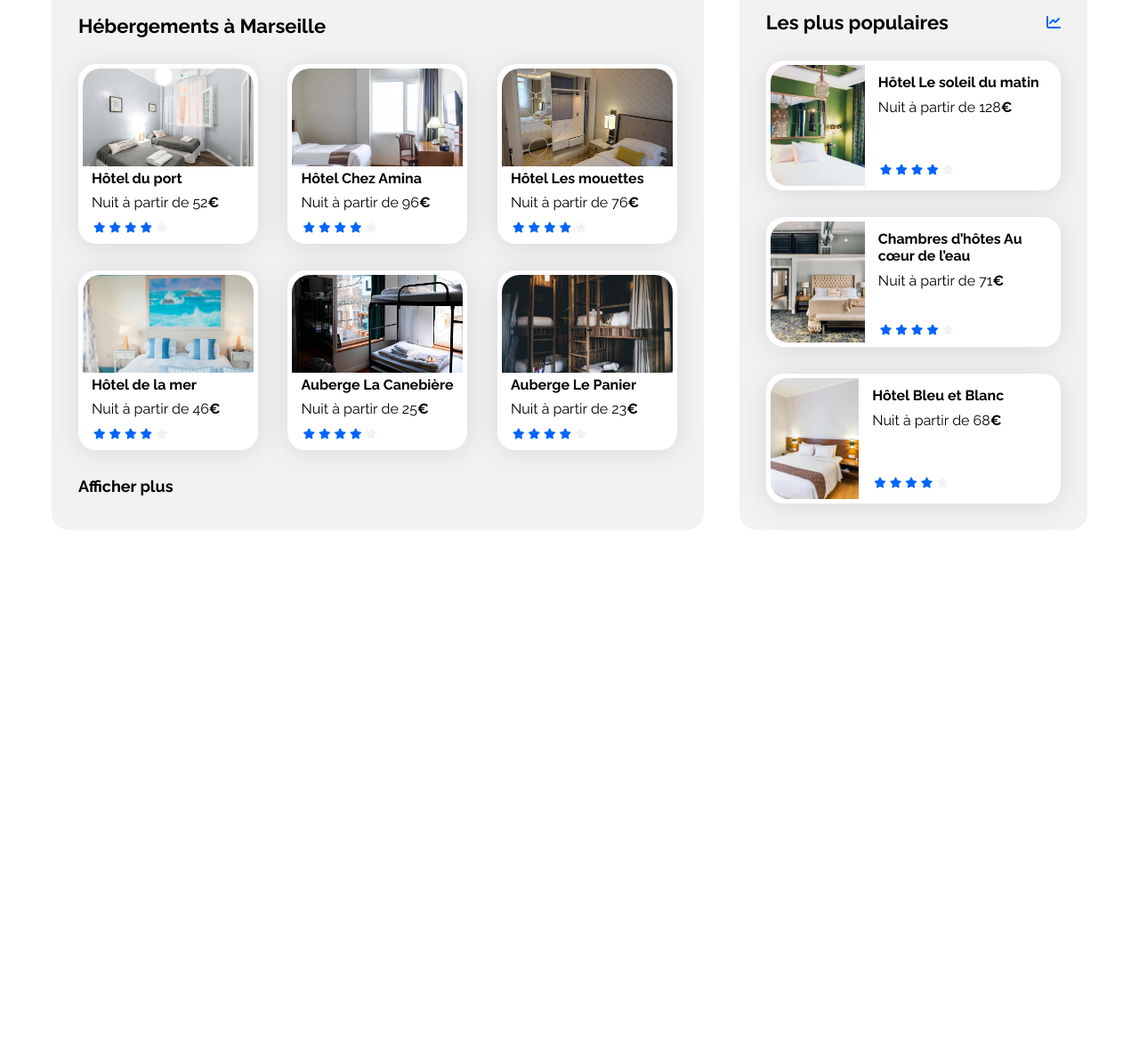
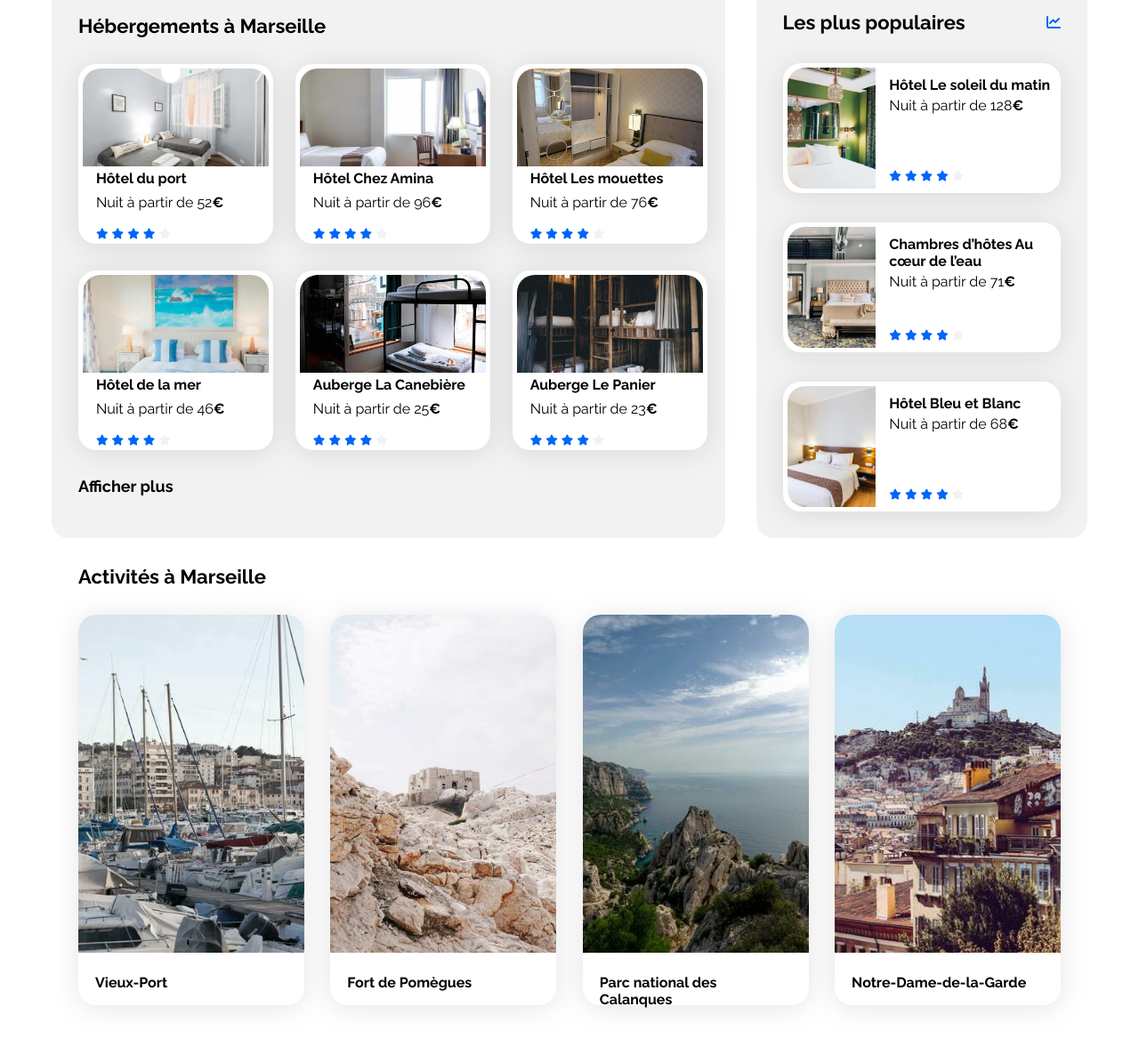
Before and after one commit to Tamsin-Rouaud/BOOKI, a plain HTML site: page index.html in a window 1280 px wide. Shown: the part 443-1611 px from the top of the page at 89% size. Before the commit the page ends 1047 px from the top, so only its background shows below. Drawn offline with Linux system fonts and the light colour scheme.

Commit message:
Intégration activités

```diff
--- a/CSS/style.css
+++ b/CSS/style.css
@@ -1,22 +1,22 @@
 /****** General ***********/
+
+/** BASE DE CODE **/
 * {
-    font-family: 'Raleway', sans-serif;
-    font-size: 16px;
+    font-family: 'Raleway', sans-serif;  /*ORIGINAL*/
+    font-size: 16px;/*ORIGINAL*/
+}
+/** BASE DE CODE **/
+:root {
+    --main-color: #0065FC;/*ORIGINAL*/
+    --main-bg-color: #F2F2F2;/*ORIGINAL*/
+    --filter-bg-color: #DEEBFF;/*ORIGINAL*/
+}
+/** BASE DE CODE **/
+.fa-solid {
+    color: var(--main-color);/*ORIGINAL*/
+
 }
 
-:root {
-    --main-color: #0065FC;
-    --main-bg-color: #F2F2F2;
-    --filter-bg-color: #DEEBFF;
-}
-
-.fa-solid {
-    color: var(--main-color);
-    align-items: center;
-    display: flex;
-
-
-}
 
 /*******HEADER********/
 
@@ -55,16 +55,18 @@ header{
 
         /*********MAIN********/
 
+/** BASE DE CODE **/
 body {
-    display: flex;
-    justify-content: center;
+    display: flex;/*ORIGINAL*/
+    justify-content: center;/*ORIGINAL*/
 
 }
+/** BASE DE CODE **/
 .main-container {
-    width: 100%;
-    max-width: 1440px;
-    padding: 0 50px;
-    box-sizing: border-box;
+    width: 100%;/*ORIGINAL*/
+    max-width: 1440px;/*ORIGINAL*/
+    padding: 0 50px;/*ORIGINAL*/
+    box-sizing: border-box;/*ORIGINAL*/
     }
 
    h1{
@@ -78,17 +80,11 @@ body {
     font-weight: 700;
  }
 
-/*p {
 
-    display: flex;
-    align-items: center;
-
-}*/
-
-
+/** BASE DE CODE **/
 a {
-    color: inherit;
-    text-decoration: none;
+    color: inherit;/*ORIGINAL*/
+    text-decoration: none;/*ORIGINAL*/
 }
 
 .headline {
@@ -280,52 +276,63 @@ button{
 }
 
 
-
+/** BASE DE CODE **/
 .section-title {
-    margin: 0;
-    font-size: 22px;
+    margin: 0;/*ORIGINAL*/
+    font-size: 22px;/*ORIGINAL*/
 }
 
+/** BASE DE CODE **/
 .card {
-    background-color: white;
-    border-radius: 20px;
-    padding: 5px;
-    filter: drop-shadow(0px 3px 15px rgba(0, 0, 0, 0.1));
+    background-color: white;/*ORIGINAL*/
+    border-radius: 20px;/*ORIGINAL*/
+    padding: 5px;/*ORIGINAL*/
+    filter: drop-shadow(0px 3px 15px rgba(0, 0, 0, 0.1));/*ORIGINAL*/
 }
 
+/** BASE DE CODE **/
 .card img {
-    object-fit: cover;
+    object-fit: cover;/*ORIGINAL*/
 }
 
+/** BASE DE CODE **/
 .card-title {
-    font-size: 16px;
+    font-size: 16px;/*ORIGINAL*/
+
 }
 
+/** BASE DE CODE **/
 .euro {
-    font-weight: 700;
+    font-weight: 700;/*ORIGINAL*/
 }
 
+/** BASE DE CODE **/
 .neutral-star {
-    color: var(--main-bg-color)
+    color: var(--main-bg-color)/*ORIGINAL*/
 }
 
 /****** Hebergements And Populaires ***********/
+
+/** BASE DE CODE **/
 .hebergements-and-populaires {
-    display: flex;
-    justify-content: space-between;
+    display: flex;/*ORIGINAL*/
+    justify-content: space-between;/*ORIGINAL*/
 }
 
+/** BASE DE CODE **/
 .hebergements-and-populaires section {
-    background-color: var(--main-bg-color);
-    border-radius: 20px;
-    padding: 30px 30px 0px 30px;
+    background-color: var(--main-bg-color);/*ORIGINAL*/
+    border-radius: 20px;/*ORIGINAL*/
+    padding: 30px;/*ORIGINAL*/
+    box-sizing: border-box;/*ORIGINAL*/
 
 }
 
 /****** Hebergements ***********/
+/** BASE DE CODE **/
 .hebergements {
-    width: 65%;
-    margin-right: 40px;
+    width: 65%;/*ORIGINAL*/
+
 }
 
 .hebergements-title {
@@ -334,13 +341,25 @@ button{
 
 }
 
+.hebergements-cards {
+    display: flex;
+    flex-wrap: wrap;
+    justify-content: space-between;
+
+}
+
+.hebergements-cards a {
+width:30%;
+
+}
+
 .hebergements-cards .card {
     height: 192px;
     display: flex;
     flex-direction: column;
-    width: 95%;
+    width: 100%;
 
-
+    margin-bottom: 30px;
 }
 
 .hebergements-cards img {
@@ -353,149 +372,153 @@ button{
 
 }
 
-.hebergements-cards {
-
-    padding-bottom: 30px;
-    width: 30%;
-
-}
-
-.container-cards{
-    display: flex;
-    flex-wrap: wrap;
-    justify-content: space-between;
-    max-width: 811px;
-    width: 100%;
-
-
-}
-
-.hebergements-subtitle {
-    max-width: 100%;
-
-    display: flex;
-    min-width: 200px;
-}
-
-
-.hebergements-subtitle h3 {
-    margin: 0;
-    padding: 0;
-    font-size: 18px;
-    font-weight: 700;
-
-
-
-
-}
-
 .hebergements .card-content {
     display: flex;
     flex-direction: column;
-    padding-left: 10px;
-    margin-top: 4px;
+    margin-left: 15px;
+
     width:100%;
 
 }
 
+
 .hebergements-cards .card-title {
     margin: 0;
-    padding: 0;
+    padding: 4px 0px 8px 0px;
 }
 
 .hebergements-cards .card-subtitle {
     margin: 0;
-    padding-top: 8px;
     padding-bottom: 8px;
 
 }
 
 .hebergements-cards .card-rating {
 
-    display: flex;
-    margin-top: 8px;
+    padding-bottom: 15px;
+    padding-top: 8px;
 }
 
-.hebergements-subtitle {
-    min-width: 250px;
+.hebergements-subtitle h3{
+    margin: 0;
+    font-size: 18px;
 }
 
-.fa-star {
 
-    height: 12px;
-    padding: 2px;
-    display: block;
+/****** Populaires ***********/
+
+/** BASE DE CODE **/
+.populaires {
+    width: 32%;/*ORIGINAL*/
+
+}
+
+/** BASE DE CODE **/
+.populaires-title {
+    display: flex;/*ORIGINAL*/
+    justify-content: space-between;/*ORIGINAL*/
+    align-items: center;/*ORIGINAL*/
 
 }
 
 
+/** BASE DE CODE **/
+.populaires-cards .card {
+    display: flex;/*ORIGINAL*/
+    margin-top: 33px;/*ORIGINAL*/
+
+}
+
+/** BASE DE CODE **/
+.populaires-cards img {
+    width: 33%;/*ORIGINAL*/
+    height:136px;/*ORIGINAL*/
+    border-top-left-radius: 20px;/*ORIGINAL*/
+    border-bottom-left-radius: 20px;/*ORIGINAL*/
+}
 
 
+/** BASE DE CODE **/
+.populaires-cards .card-content {
+    width: 67%;/*ORIGINAL*/
+    padding-left:15px;/*ORIGINAL*/
+    display: flex;/*ORIGINAL*/
+    flex-direction: column;/*ORIGINAL*/
+    justify-content: space-between; /*ORIGINAL*/
+    box-sizing: border-box;/*ORIGINAL*/
+
+}
+
+/** BASE DE CODE **/
+.populaires-cards .card-title {
+    margin-top: 10px; /*ORIGINAL*/
+    margin-bottom: 4px;/*ORIGINAL*/
+}
+
+/** BASE DE CODE **/
+.populaires-cards .card-subtitle {
+    margin: 0;/*ORIGINAL*/
+
+}
+
+/** BASE DE CODE **/
+.populaires-cards .card-rating {
 
 
-/****** Populaires ***********/
-.populaires {
-    width: 32%;
+    margin-bottom: 5px;/*ORIGINAL*/
 }
 
-.populaires-title {
+
+/**********ACTIVITES************/
+
+.activites {
+
+padding: 30px;
+
+}
+
+.activites-title {
+
+    padding-bottom: 30px;
+}
+
+.activites-cards {
+
 display: flex;
 justify-content: space-between;
-    align-items: center;
-    padding-bottom: 30px;
 }
- .populaires-cards {
+
+.activites a {
+
+
+    width: 23%;
+}
+
+.activites img {
+    border-top-left-radius: 20px;
+    border-top-right-radius: 20px;
+}
+
+
+.activites-cards h3 {
+    margin: 20px 19px;
+}
+
+
+.activites-cards .card {
+    padding: 0px;
+
+    height: 439px;
+}
+
+.activites img{
+    height: 380px;
+    width: 100%;
+
 
 
 }
 
-.populaires-cards .card {
-    display: flex;
-    height: 136px;
-    justify-content: space-between;
-    margin-bottom: 30px;
-
-}
-
-.populaires-cards img {
-    width: 33%;
-
-    border-top-left-radius: 20px;
-    border-bottom-left-radius: 20px;
-}
-
-.populaires-cards .card-text {
-
-    padding-bottom: 24px;
-    margin-bottom: 24px;
-}
-.populaires-cards .card-content {
-    width: 67%;
-    padding-top: 10px;
-    padding-right: 5px;
-    padding-bottom: 5px;
-    padding-left: 15px;
-    display: flex;
-    flex-direction: column;
-    justify-content: space-between;
-
-}
-
-.populaires-cards .card-title {
-
-    margin: 0 0 4px 0;
-}
-
-.populaires-cards .card-subtitle {
-    margin: 0;
-    padding-top: 5px;
-    padding-bottom: 43px;
-}
-
-.populaires-cards .card-rating {
-
-    display: flex;
-}
 
 /**********FOOTER************/
 
@@ -521,16 +544,13 @@ button{
 
     .hebergements-cards {
         display: flex;
-        padding-bottom: 30px;
+
         box-sizing: border-box;
 
 
     }
 
-    .container-cards {
-        padding-bottom: 15px;
 
-    }
 
     .desktop-text{
         display:block;
@@ -539,43 +559,46 @@ button{
     .filter{
     margin: 5px;
     }
-
+/**BASE DE CODE**/
     .hebergements-and-populaires {
-        flex-direction: column;
-        padding: 20px;
+        flex-direction: column;/*ORIGINAL*/
+       /* padding: 20px;/*Tamsin*/
     }
 
 
-
+ /**BASE DE CODE**/
     .hebergements {
-        width: 100%;
+        width: 100%;/*ORIGINAL*/
     }
 
     .mobile-icon{
         display: none;
     }
+/**BASE DE CODE**/
+    .populaires {
+        width: 100%;/*ORIGINAL*/
+        margin-top: 50px;/*ORIGINAL*/
 
-    .populaires {
-        width: 100%;
-        margin-top: 50px;
+    }
+/**BASE DE CODE**/
+    .populaires-cards {
+        display: flex;/*ORIGINAL*/
+        flex-direction: row;/*ORIGINAL*/
+        justify-content: space-between;/*ORIGINAL*/
+        padding-top: 20px;
     }
 
-    .populaires-cards {
-        display: flex;
-        flex-direction: row;
-        justify-content: space-between;
+/**BASE DE CODE**/
+    .populaires-cards a {
+        width: 30%;/*ORIGINAL*/
     }
-
-    .populaires-cards a {
-        width: 30%;
+/**BASE DE CODE**/
+    .populaires-cards .card-title {
+        font-size: 14px;/*ORIGINAL*/
     }
-
-    .populaires-cards .card-title {
-        font-size: 14px;
-    }
-
+/**BASE DE CODE**/
     .populaires-cards .card-subtitle {
-        font-size: 13px;
+        font-size: 13px;/*ORIGINAL*/
     }
 
     .populaires-cards .card {
@@ -608,11 +631,7 @@ button{
 
    /******* CLASS ******/
 
-.container-cards {
 
-    width: 100%;
-
-}
 
 .hebergements-and-populaires {
 
--- a/index.html
+++ b/index.html
@@ -28,7 +28,7 @@
             <nav>
                 <ul id="navbar">
                     <li><a id="menu-hebergements" href="#hebergementsMarseille">Hébergements</a></li>
-                    <li><a id="menu-activites" href="#">Activités</a></li>
+                    <li><a id="menu-activites" href="#activitesMarseille">Activités</a></li>
                 </ul>
             </nav>
         </header>
@@ -94,10 +94,10 @@
                         </div>
 
                 <!--Conteneur cartes hébergements-->
-                        <div class="container-cards">
+                        <div class="hebergements-cards">
 
                         <!--Première image-->
-                            <a class="hebergements-cards" href="#">
+                            <a href="#">
                                 <article class="card">
                                     <img src="images/hebergements/fred-kleber.jpg" alt="Chambre de l'Hôtel du Port">
                                     <div class="card-content">
@@ -118,7 +118,7 @@
                             </a>
 
                             <!--Deuxième image-->
-                            <a class="hebergements-cards" href="#">
+                            <a href="#">
                                 <article class="card">
                                     <img src="images/hebergements/febrian-zakaria.jpg" alt="Chambre de l'Hôtel Chez Amina">
                                     <div class="card-content">
@@ -139,7 +139,7 @@
                             </a>
 
                             <!--Troisième image-->
-                            <a class="hebergements-cards" href="#">
+                            <a  href="#">
                                 <article class="card">
                                     <img src="images/hebergements/reisetopia.jpg" alt="Chambre de l'Hôtel Les mouettes">
                                     <div class="card-content">
@@ -160,7 +160,7 @@
                             </a>
 
                             <!--Quatrième image-->
-                            <a class="hebergements-cards" href="#">
+                            <a  href="#">
                                 <article class="card">
                                     <img src="images/hebergements/annie-spratt.jpg" alt="Chambre de l'Hôtel de la mer">
                                     <div class="card-content">
@@ -181,7 +181,7 @@
                             </a>
 
                             <!--Cinquième image-->
-                            <a class="hebergements-cards" href="#">
+                            <a  href="#">
                                 <article class="card">
                                     <img src="images/hebergements/marcus-loke.jpg" alt="Chambre de lAuberge de La Canebière">
                                     <div class="card-content">
@@ -201,7 +201,7 @@
                                 </article>
                             </a>
                             <!--Sixième image-->
-                            <a class="hebergements-cards" href="#">
+                            <a  href="#">
                                 <article class="card">
                                     <img src="images/hebergements/nicate-lee.jpg" alt="Chambre de l'Auberge Le Panier">
                                     <div class="card-content">
@@ -220,11 +220,11 @@
                                     </div>
                                 </article>
                             </a>
-                            <div class="hebergements-subtitle">
-                                <h3>Afficher plus</h3>
-                            </div>
+
                         </div>
-
+                        <div class="hebergements-subtitle">
+                            <h3>Afficher plus</h3>
+                        </div>
                     </section>
 
 
@@ -295,8 +295,36 @@
                         </div>
                     </section>
                 </div>
-
-
+                <section class="activites" id="activitesMarseille">
+                <div class="activites-title">
+                    <h2 class="section-title">Activités à Marseille</h2>
+                </div>
+                <div class="activites-cards">
+                    <a href="#">
+                        <article class="card">
+                            <img src="images/activites/reno-laithienne.jpg" alt="Vieux-Port">
+                            <h3 class="card-title">Vieux-Port</h3>
+                        </article>
+                    </a>
+                    <a href="#">
+                        <article class="card">
+                            <img src="images/activites/paul-hermann.jpg" alt="Fort de Pomègues">
+                            <h3 class="card-title">Fort de Pomègues</h3>
+                        </article>
+                    </a>
+                    <a href="#">
+                        <article class="card">
+                            <img src="images/activites/kilyan-sockalingum.jpg" alt="Parc national des Calanques">
+                            <h3 class="card-title">Parc national des Calanques</h3>
+                        </article>
+                    </a>
+                    <a href="#">
+                        <article class="card">
+                            <img src="images/activites/florian-wehde.jpg" alt="Notre-Dame-de-la-Garde">
+                            <h3 class="card-title">Notre-Dame-de-la-Garde</h3>
+                        </article>
+                    </a>
+                </div>
                 </section>
             </main>
             <footer></footer>
```
Lines whose indentation alone changed are shown as unchanged.
